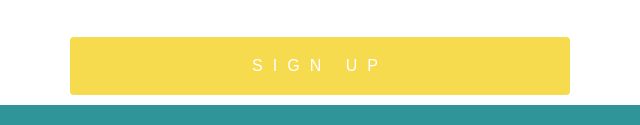
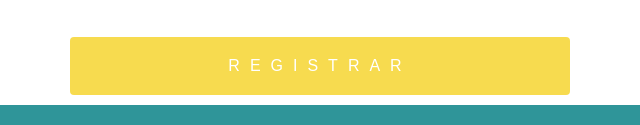
Before and after one commit to RicardoRien/growhub-website, a Gatsby site: page /form in a window 1280 px wide. Shown: the part 675-800 px from the top of the page, 320-960 px from the left. Built offline with nearby package versions, Linux system fonts and the light colour scheme; Gatsby itself is replaced by a stand-in of ours.

Commit message:
Fixing words

```diff
--- a/src/components/SignUpForm/SignUpForm.js
+++ b/src/components/SignUpForm/SignUpForm.js
@@ -50,7 +50,7 @@ function SignUpForm() {
       <textarea name="aboutyou" ref={register} />
 
       {/* Button Submit */}
-      <input className="form__submit" type="submit" value="Sign Up" />
+      <input className="form__submit" type="submit" value="Registrar" />
     </form>
 
   )
```
